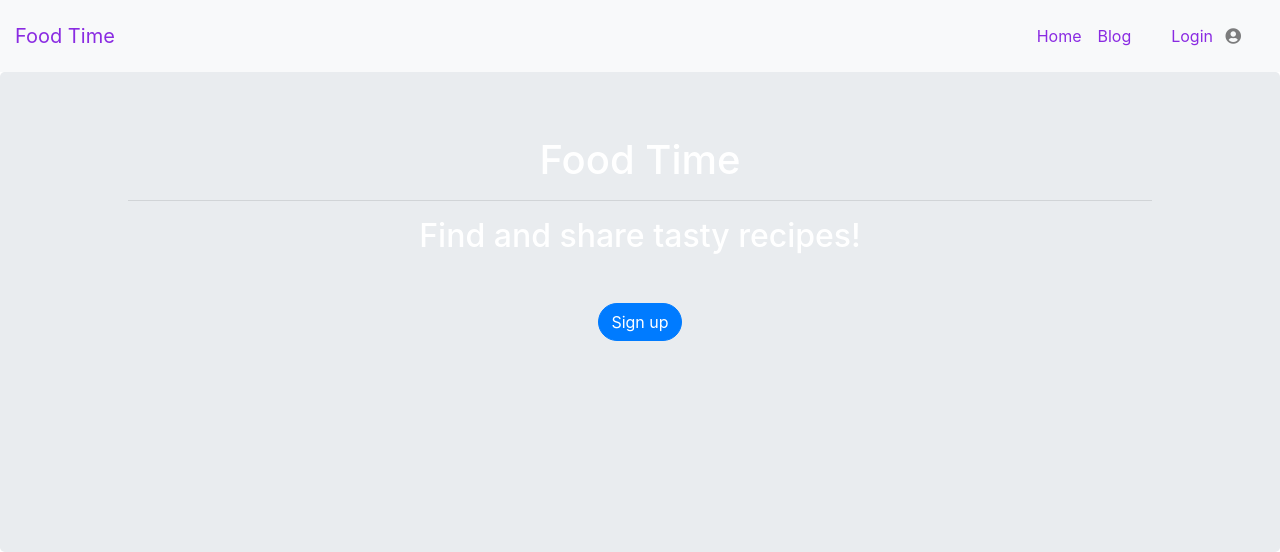
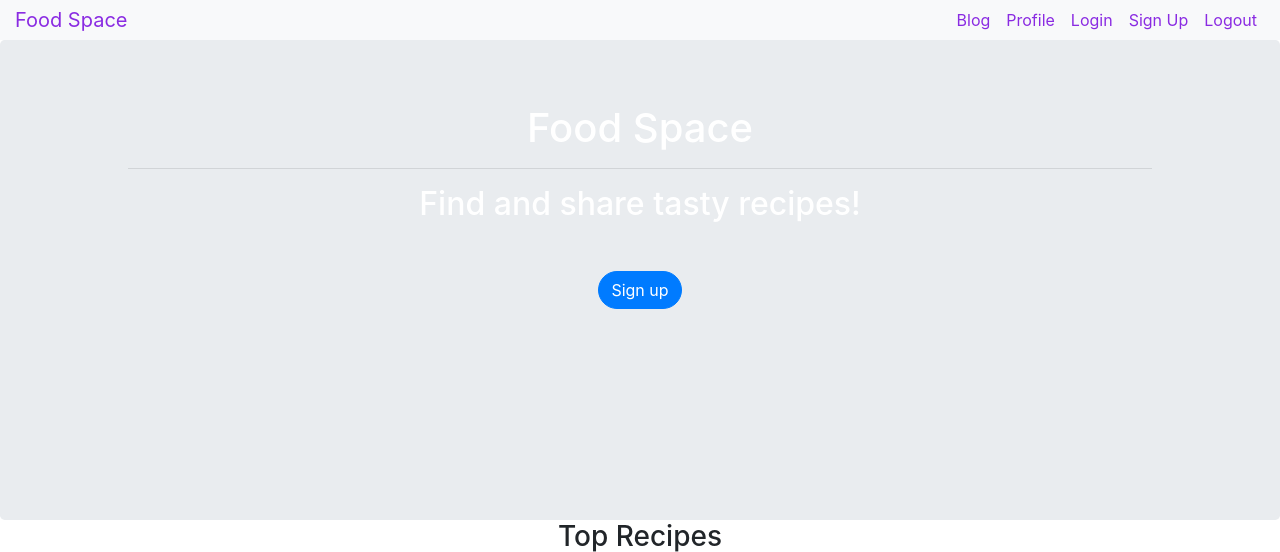
Before and after one commit to Code-Institute-Submissions/Mikew1999-recipe-blog, a Flask app: page / in a window 1280 px wide. Shown: the top 552 px of the page. Run offline with Flask 2, Linux system fonts and the light colour scheme; some libraries are stand-ins or nearby versions.

Commit message:
added login.html page with form, added more links to nav

```diff
--- a/app.py
+++ b/app.py
@@ -29,6 +29,11 @@ def signup():
     return render_template("signup.html")
 
 
+@app.route("/login")
+def login():
+    return render_template("login.html")
+
+
 @app.route("/register", methods=["GET", "POST"])
 def register():
     if request.method == "POST":
@@ -42,7 +47,7 @@ def register():
             return redirect(url_for("register"))
 
         else:
-            #pulls fields from form
+            # pulls fields from form
             create_account = {
                 "username": request.form.get("username").lower(),
                 "fname": request.form.get("fname").lower(),
@@ -51,7 +56,7 @@ def register():
                 "password": generate_password_hash(
                     request.form.get("password"))
             }
-            #inserts new user info into users collection
+            # inserts new user info into users collection
             mongo.db.users.insert_one(create_account)
 
     return render_template("signup.html")
--- a/static/css/style.css
+++ b/static/css/style.css
@@ -41,12 +41,12 @@ label {
     margin: 0 auto;
 }
 
-.signup-card {
+.login-signup-card {
     width: 80vw;
     margin: 0 auto;
 }
 
-.signup-background {
+.login-signup-background {
     background-image: url("../images/pasta.jpg");
     height: 95vh;
 }
--- a/templates/base.html
+++ b/templates/base.html
@@ -11,14 +11,14 @@
     <link rel="stylesheet" href="https://cdnjs.cloudflare.com/ajax/libs/font-awesome/5.15.2/css/all.min.css"
         type="text/css">
     <link rel="stylesheet" href="{{ url_for('static', filename='css/style.css') }}" type="text/css">
-    <title>Title</title>
+    <title>Food Space</title>
 </head>
 
 <body>
     <header>
         <nav class="navbar navbar-expand-lg grey-bg bg-light navbar-light">
             <div class="container-fluid">
-                <a class="navbar-brand" href="#">Food Time</a>
+                <a class="navbar-brand" href="{{ url_for('index') }}">Food Space</a>
                 <button class="navbar-toggler" type="button" data-bs-toggle="collapse"
                     data-bs-target="#navbarSupportedContent" aria-controls="navbarSupportedContent"
                     aria-expanded="false" aria-label="Toggle navigation">
@@ -28,19 +28,21 @@
                 <div class="collapse navbar-collapse justify-content-end" id="navbarSupportedContent">
                     <ul class="navbar-nav me-auto mb-2 mb-lg-0">
                         <li class="nav-item">
-                            <a class="nav-link active" aria-current="page" href="{{ url_for('index') }}">Home</a>
-                        </li>
-                        <li class="nav-item">
                             <a class="nav-link" href="#">Blog</a>
                         </li>
                         <li class="nav-item">
-                            <a class="nav-link" href=""></a>
+                            <a class="nav-link" href="">Profile</a>
+                        </li>
+                        <li class="nav-item">
+                            <a class="nav-link" href="{{ url_for('login') }}"> Login</a>
+                        </li>
+                        <li class="nav-item">
+                            <a class="nav-link" href="{{ url_for('signup') }}"> Sign Up</a>
+                        </li>
+                        <li class="nav-item">
+                            <a class="nav-link" href="#"> Logout</a>
                         </li>
                     </ul>
-                    <span class="navbar-text">
-                        <a class="nav-link" href="{{ url_for('signup') }}"> Login <span class="navbar-text"><i
-                                    class="fas fa-user-circle"></i></span></a>
-                    </span>
                 </div>
             </div>
         </nav>
--- a/templates/index.html
+++ b/templates/index.html
@@ -4,11 +4,12 @@
 <header class="jumbotron text-center" id="recipe-image">
     <div class="jumbotron-content">
         <div class="container">
-            <h1 class="masthead-heading mb-0">Food Time</h1>
+            <h1 class="masthead-heading mb-0">Food Space</h1>
 
             <hr class="width-80">
 
             <h2 class="masthead-subheading mb-0">Find and share tasty recipes!</h2>
+
             <a class="btn btn-primary btn-xl rounded-pill mt-5" href="#!">Sign up</a>
         </div>
     </div>
--- a/templates/signup.html
+++ b/templates/signup.html
@@ -2,7 +2,7 @@
 {% block content %}
 
 <!--Sign up form with background image-->
-<main class="signup-background">
+<main class="login-signup-background">
     <!--Iterates Through flashed messages and places them in paragraphs-->
     {% with messages = get_flashed_messages() %}
          {% if messages %}
@@ -15,7 +15,7 @@
     <h3 class="text-center text-white padding-top-1">Sign Up</h3>
 
     <!--Sign Up Card-->
-    <div class="card signup-card">
+    <div class="card login-signup-card">
         <div class="card-body">
             <!--Sign Up Form-->
             <form method="POST" action="{{ url_for('register') }}">
@@ -48,6 +48,8 @@
                 <!--Submit Button-->
                 <input class="btn btn-primary w-100" type="submit" value="Register">
             </form>
+            <!--Link to login page-->
+            <p class="text-center">Already have an account? <a href="#">Login</a></p>
         </div>
     </div>
 </main>
```
Also changed, not shown: templates/login.html (added, +41 -0 lines).
